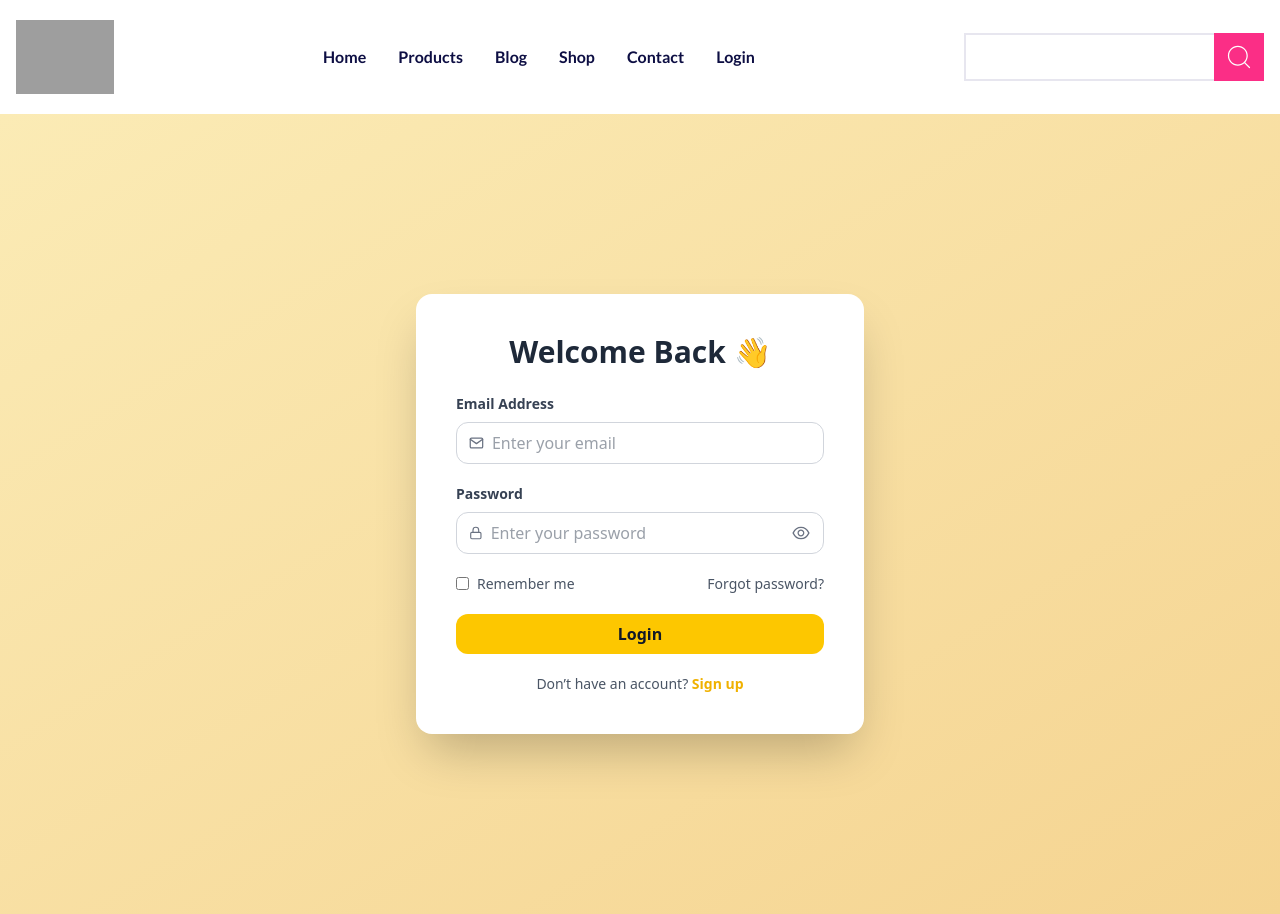
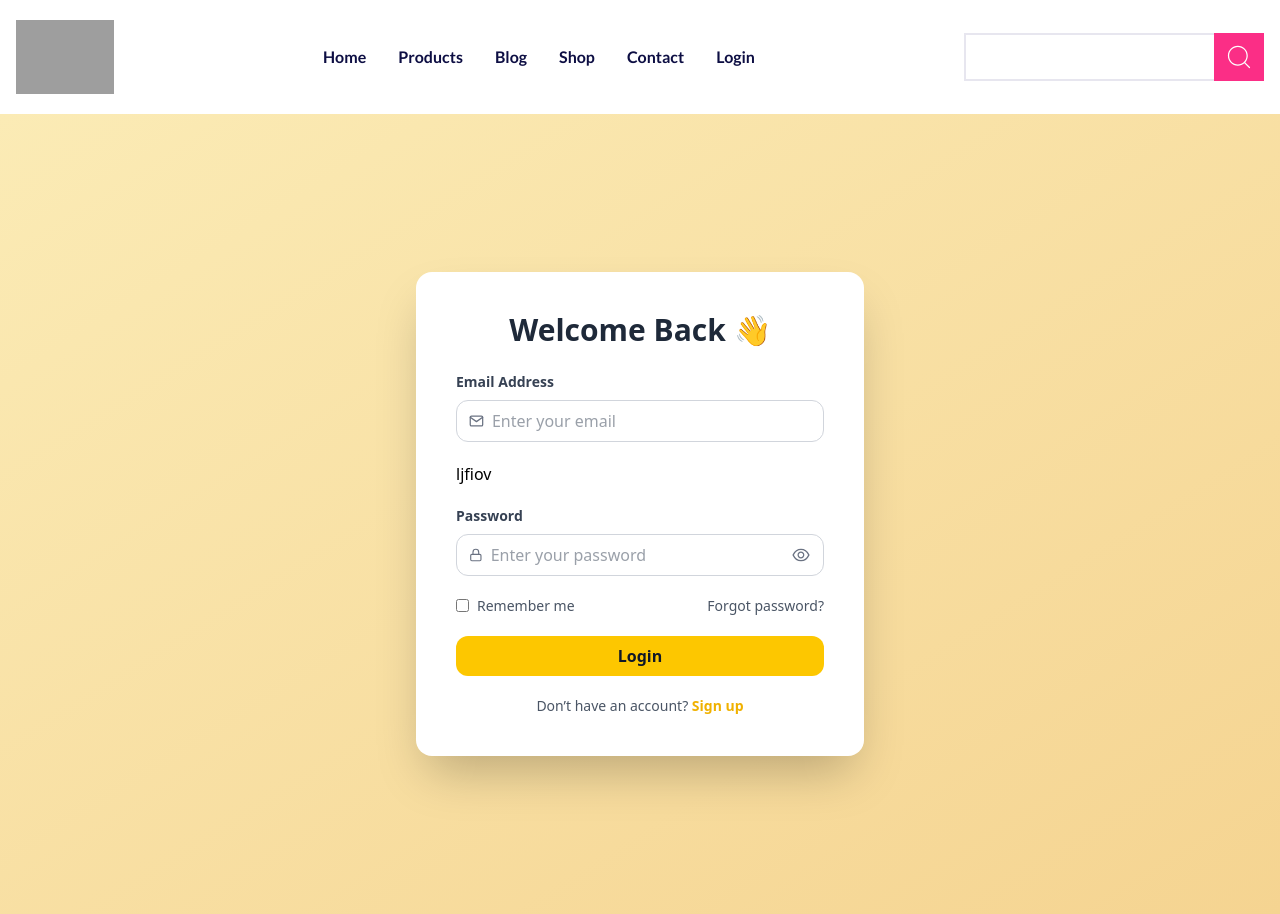
Before and after one commit to Rakib-Hassan-web/E-commace-with-next-js, a Next.js app: page /Login in a window 1280 px wide. Built offline with nearby package versions, Linux system fonts and the light colour scheme; grey boxes are pictures that could not be loaded; a web font is replaced by a local one.

Commit message:
login page complete

```diff
--- a/app/( Pages )/Login/page.jsx
+++ b/app/( Pages )/Login/page.jsx
@@ -28,7 +28,7 @@ const page = () => {
               />
             </div>
           </div>
-
+<h2>ljfiov</h2>
           {/* Password Field */}
           <div>
             <label className="block mb-2 text-sm font-semibold text-gray-700">
```
